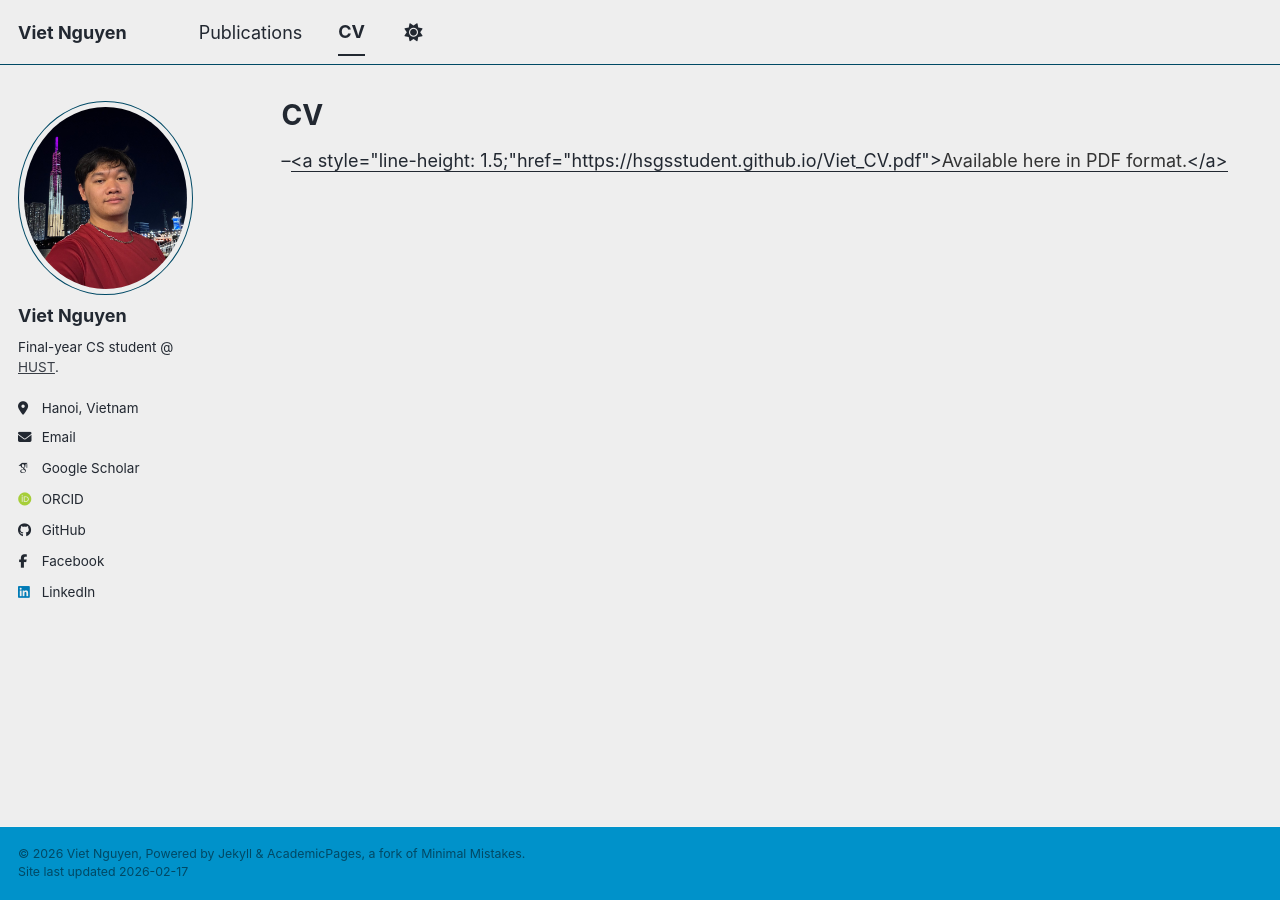
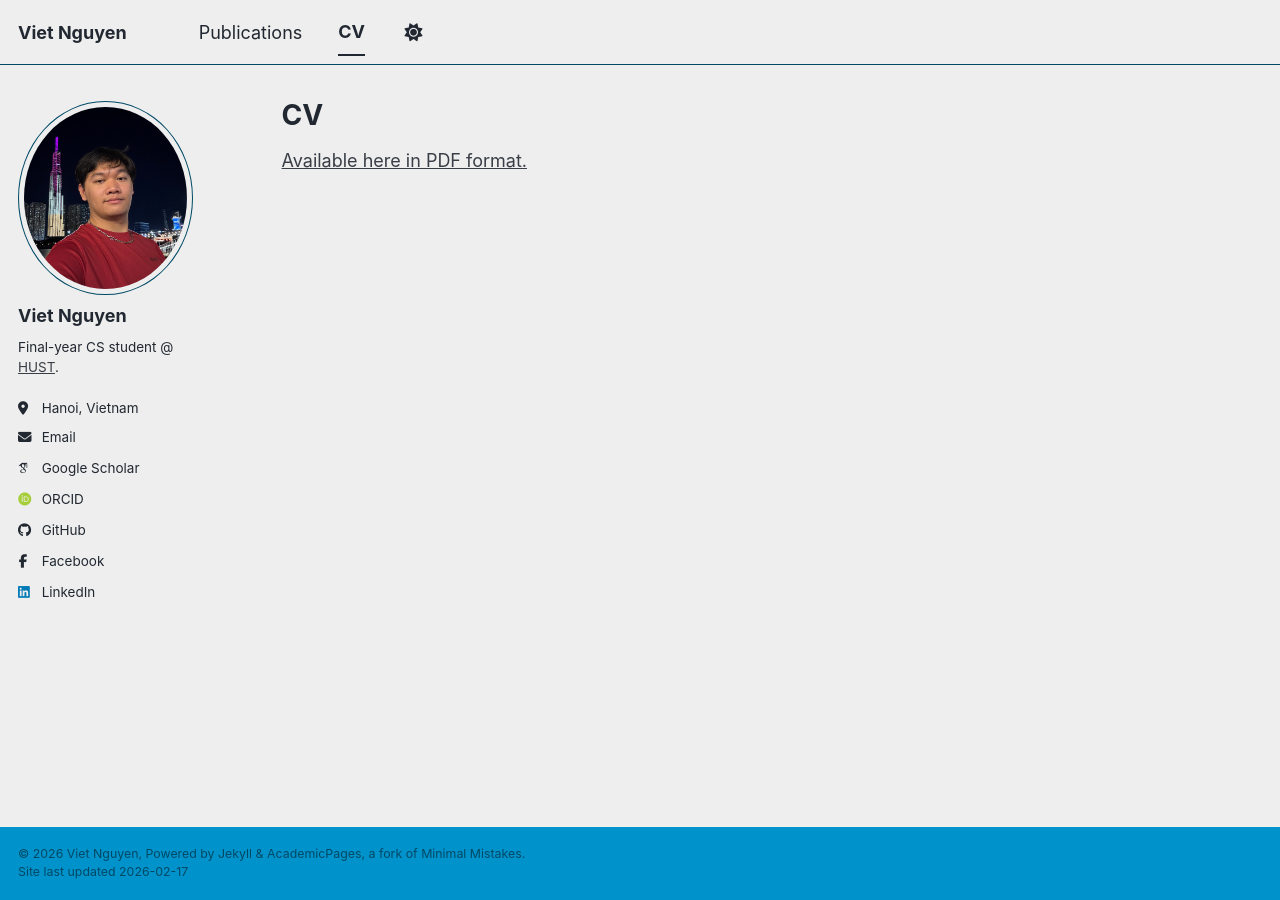
Before and after one commit to hsgsstudent/hsgsstudent.github.io, a Jekyll site: the page built from _pages/cv.md, in a window 1280 px wide. Built offline with Jekyll 4.4.1, drawn with Linux system fonts in a browser that asks for light colours; some web fonts are replaced; a script bundle is joined from its source files by our own code; library files that are not in the unit come from our copies.

```diff
--- a/_pages/cv.md
+++ b/_pages/cv.md
@@ -9,4 +9,6 @@ redirect_from:
 
 {% include base_path %}
 
---<u><a style="line-height: 1.5;"href="https://hsgsstudent.github.io/Viet_CV.pdf"><span style="color: #333333;"><span>Available here in PDF format.</span></span></a></u>
+<a href="https://hsgsstudent.github.io/Viet_CV.pdf" target="_blank">
+Available here in PDF format.
+</a>
```
